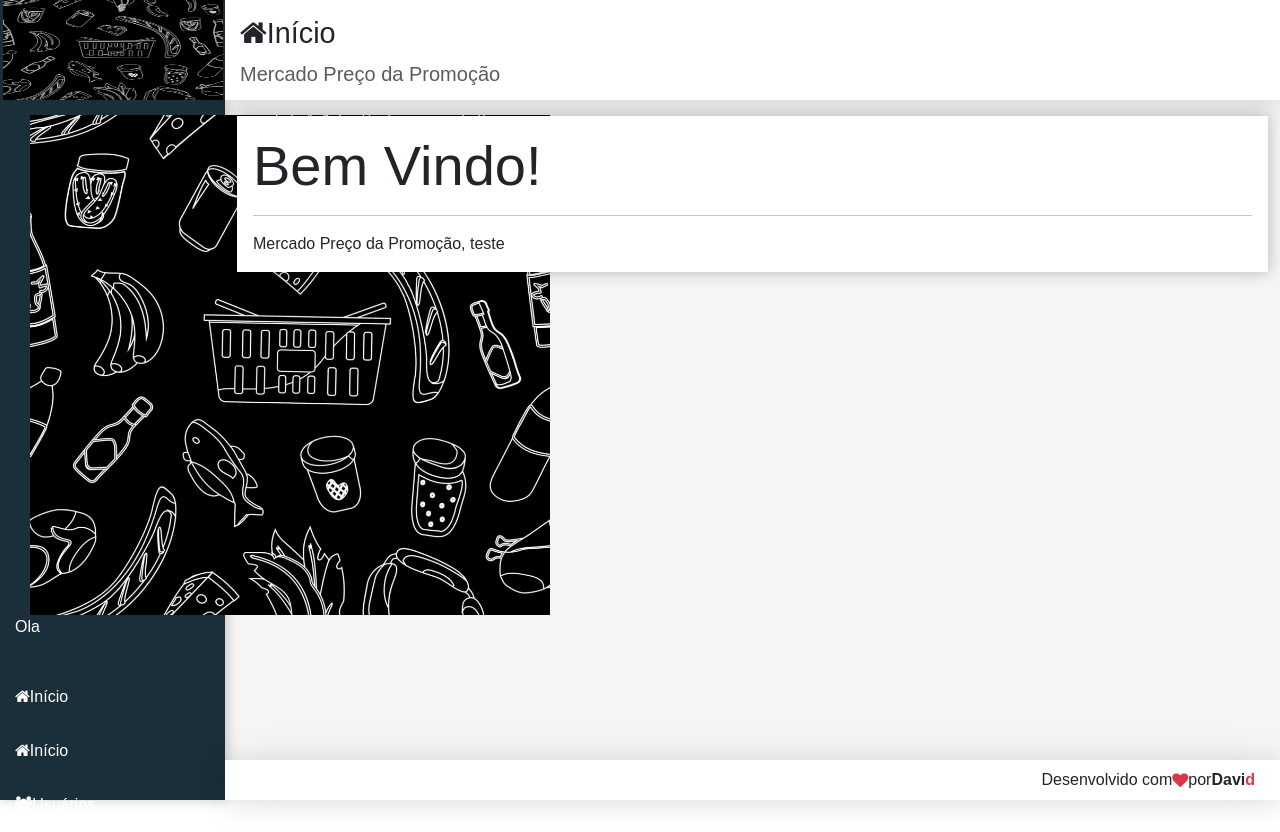
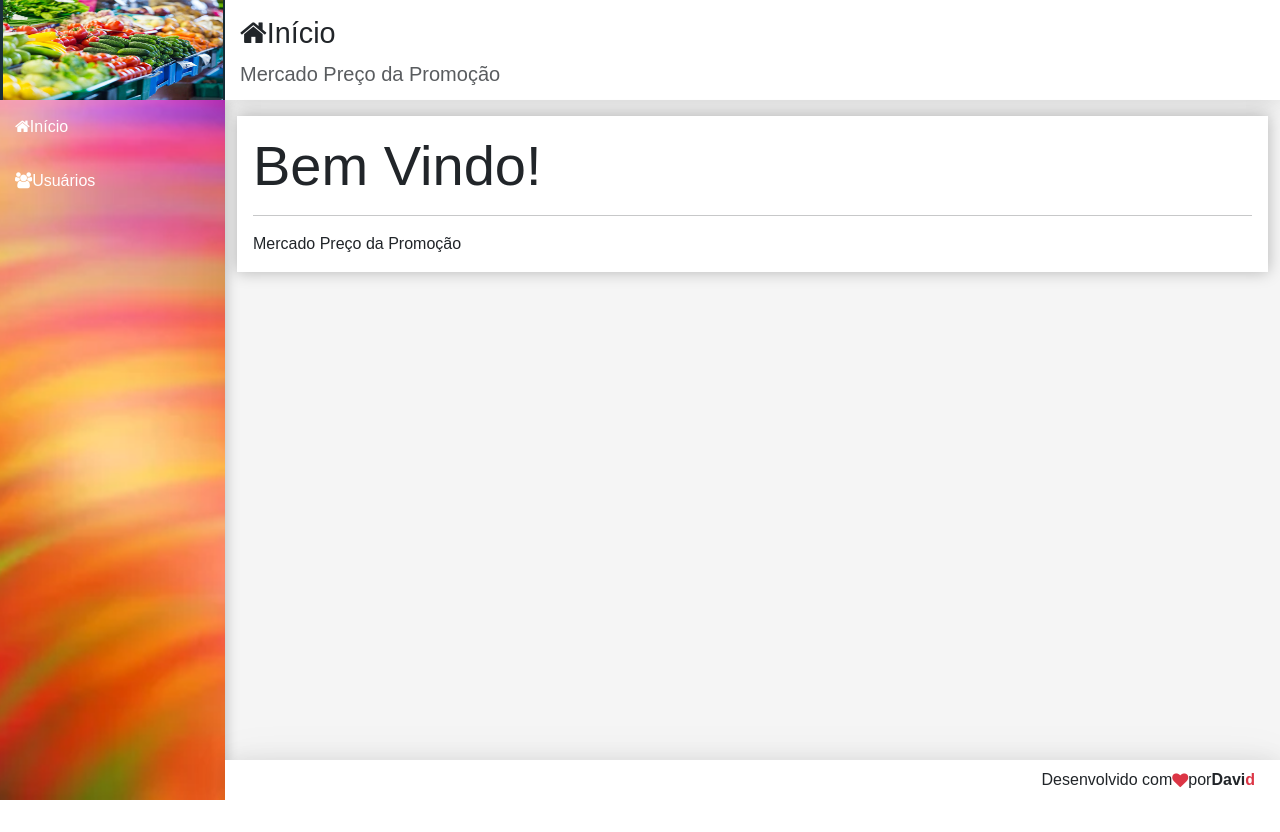
Before and after one commit to davidIsrael-rj/React_Mercado, a React (Create React App) app: page / in a window 1280 px wide. After the commit the page ends 800 px from the top, so only its background shows below. Built offline with nearby package versions, Linux system fonts and the light colour scheme.

Commit message:
Substituindo a imagem de fundo do logo e do nav

```diff
--- a/src/components/home/Home.jsx
+++ b/src/components/home/Home.jsx
@@ -6,5 +6,5 @@ export default props =>
         subtitle="Mercado Preço da Promoção">
         <div className="display-4">Bem Vindo!</div>
         <hr />
-        <p className="mb-0">Mercado Preço da Promoção, teste</p>
+        <p className="mb-0">Mercado Preço da Promoção</p>
     </Main>
--- a/src/components/template/Logo.jsx
+++ b/src/components/template/Logo.jsx
@@ -1,5 +1,6 @@
 import './Logo.css'
-import logo from '../../assets/imgs/img.jpg'
+// import logo from '../../assets/imgs/img.jpg'
+import logo from '../../assets/imgs/logo.jpg'
 import React from 'react'
 import { Link } from 'react-router-dom'
 
--- a/src/components/template/Nav.css
+++ b/src/components/template/Nav.css
@@ -1,24 +1,28 @@
 aside.menu-area{
     background-color: var(--bg-dark);
     box-shadow:
-        2px 0 10px 0 rgba(0, 0, 0, 0.12),
-        2px 0 15px 0 rgba(0, 0, 0, 0.09);
+    2px 0 10px 0 rgba(0, 0, 0, 0.12),
+    2px 0 15px 0 rgba(0, 0, 0, 0.09);
+}
+
+.fundo{
+
+    /* background-image: "url('src\assets\imgs\img.jpg')"; */
+    background-image: url('../../assets/imgs/fundo.webp');
+    background-size: cover;
+    background-position: center;
+    height: 100%;
+    width: 100%;
 }
 
 .menu a {
     display: block;
     text-decoration: none;
     font-weight: 300;
-    color: #fff;
+    color: #FFF;
     padding: 15px;
 }
 
 .menu a:hover{
     background: linear-gradient(135deg, #07a7e3 0%, #32dac3 100%);
 }
-
-.foto{
-    padding: 0px 15px;
-    width: 550px;
-    height: 500px;
-}
--- a/src/components/template/Nav.jsx
+++ b/src/components/template/Nav.jsx
@@ -1,18 +1,11 @@
 import { Link } from 'react-router-dom'
-import logo from '../../assets/imgs/img.jpg'
 import './Nav.css'
 import React from 'react'
 
 export default props =>
     <aside className="menu-area">
+        <div className='fundo'>
             <nav className="menu">
-            <Link to="/">
-                <img className="foto" src={logo} alt="logos" />
-                <p>Ola</p>
-            </Link>
-            <Link to="/">
-                <i className="fa fa-home"></i>Início
-            </Link>
                 <Link to="/">
                     <i className="fa fa-home"></i>Início
                 </Link>
@@ -20,4 +13,5 @@ export default props =>
                     <i className="fa fa-users"></i>Usuários
                 </Link>
             </nav>
+        </div>
     </aside>
```
Also changed, not shown: src/assets/imgs/fundo.webp (added), src/assets/imgs/logo.jpg (added). Lines whose indentation alone changed are shown as unchanged.
